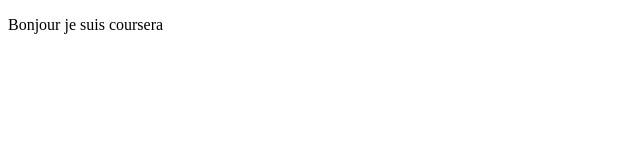
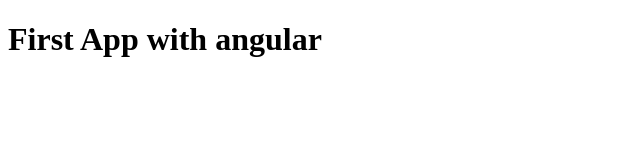
Before and after one commit to sorelking/coursera-test, a plain HTML site: page index.html in a window 1280 px wide. Shown: the whole page, without its empty margins (0-640 px from the left). Drawn offline with Linux system fonts and the light colour scheme.

Commit message:
First web file.

```diff
--- a/index.html
+++ b/index.html
@@ -2,9 +2,9 @@
 <html lang="en" dir="ltr">
   <head>
     <meta charset="utf-8">
-    <title></title>
+    <title>Angular</title>
   </head>
   <body>
-    <p>Bonjour je suis coursera</p>
+    <h1>First App with angular</h1>
   </body>
 </html>
```
